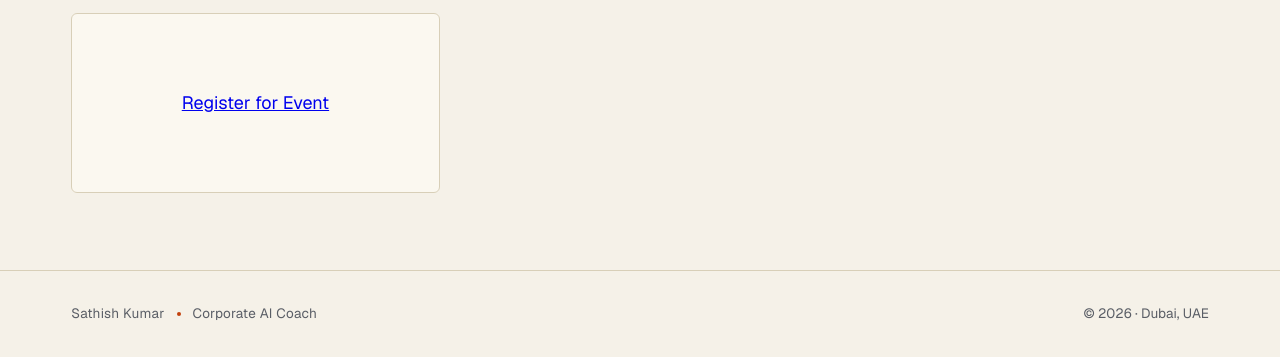
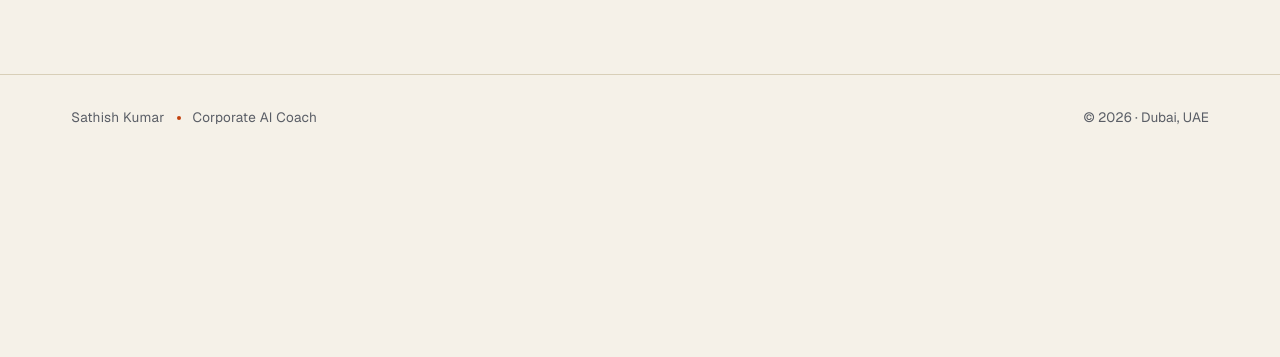
Before and after one commit to sathish-jap/sathish.github.io, a plain HTML site: page index.html in a window 1280 px wide. Shown: the part 6588-6945 px from the top of the page. After the commit the page ends 6749 px from the top, so only its background shows below. Drawn offline with nearby package versions, Linux system fonts and the light colour scheme; a script that the page names is missing.

Commit message:
Remove Luma event registration button from contact section
Co-Authored-By: Claude Sonnet 4.6 <noreply@anthropic.com>

```diff
--- a/index.html
+++ b/index.html
@@ -1350,22 +1350,9 @@
           <div class="handle">in/sathish-genai-consultant</div>
         </div>
       </a>
-
-      <div class="contact-card reveal" data-delay="4" style="display:flex;align-items:center;justify-content:center;">
-        <a
-          href="https://luma.com/event/evt-fQFxChQj2LmTBh3"
-          class="luma-checkout--button"
-          data-luma-action="checkout"
-          data-luma-event-id="evt-fQFxChQj2LmTBh3"
-        >
-          Register for Event
-        </a>
-      </div>
     </div>
   </div>
 </section>
-
-<script id="luma-checkout" src="https://embed.lu.ma/checkout-button.js"></script>
 
 <footer class="foot">
   <div class="inner">
```
